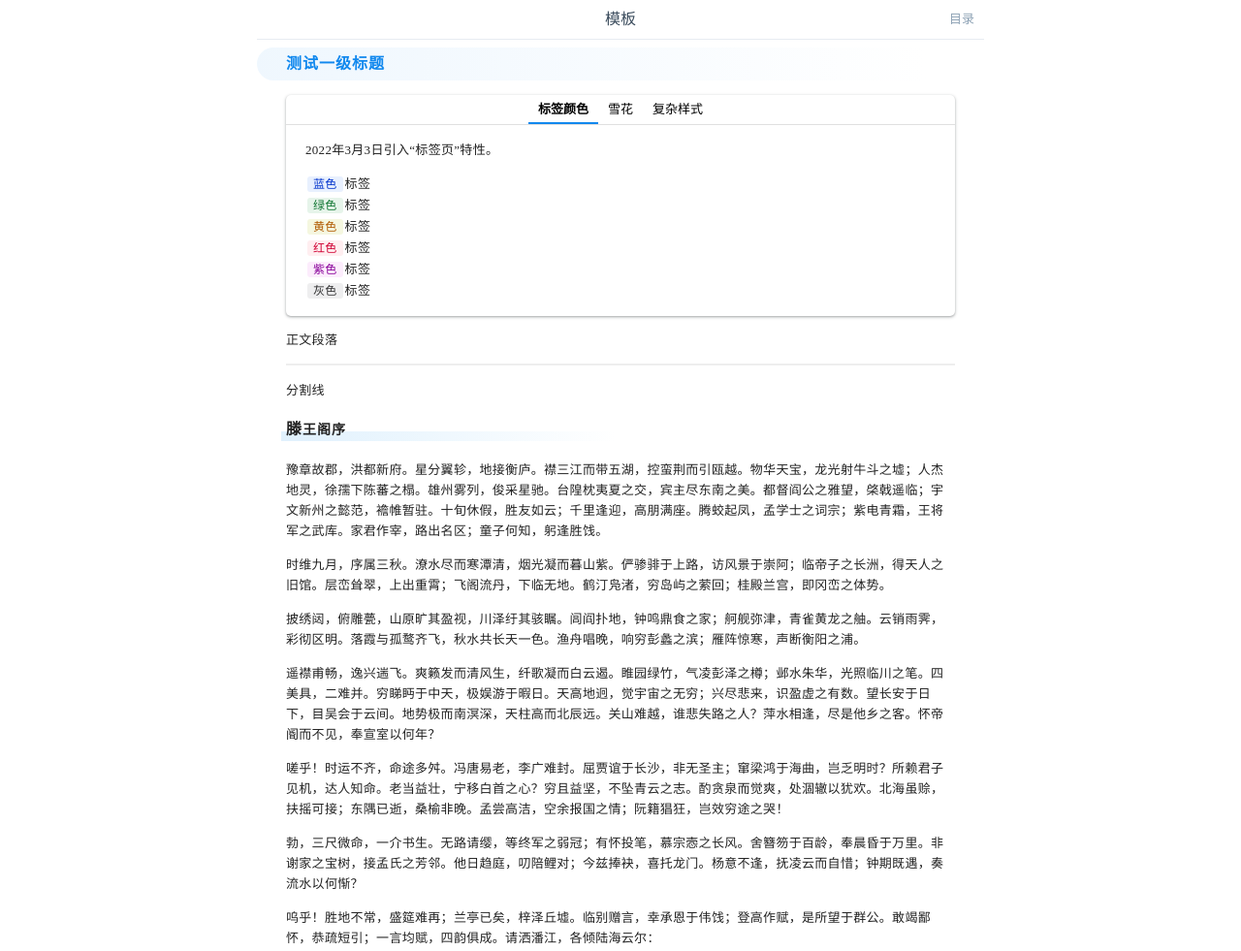
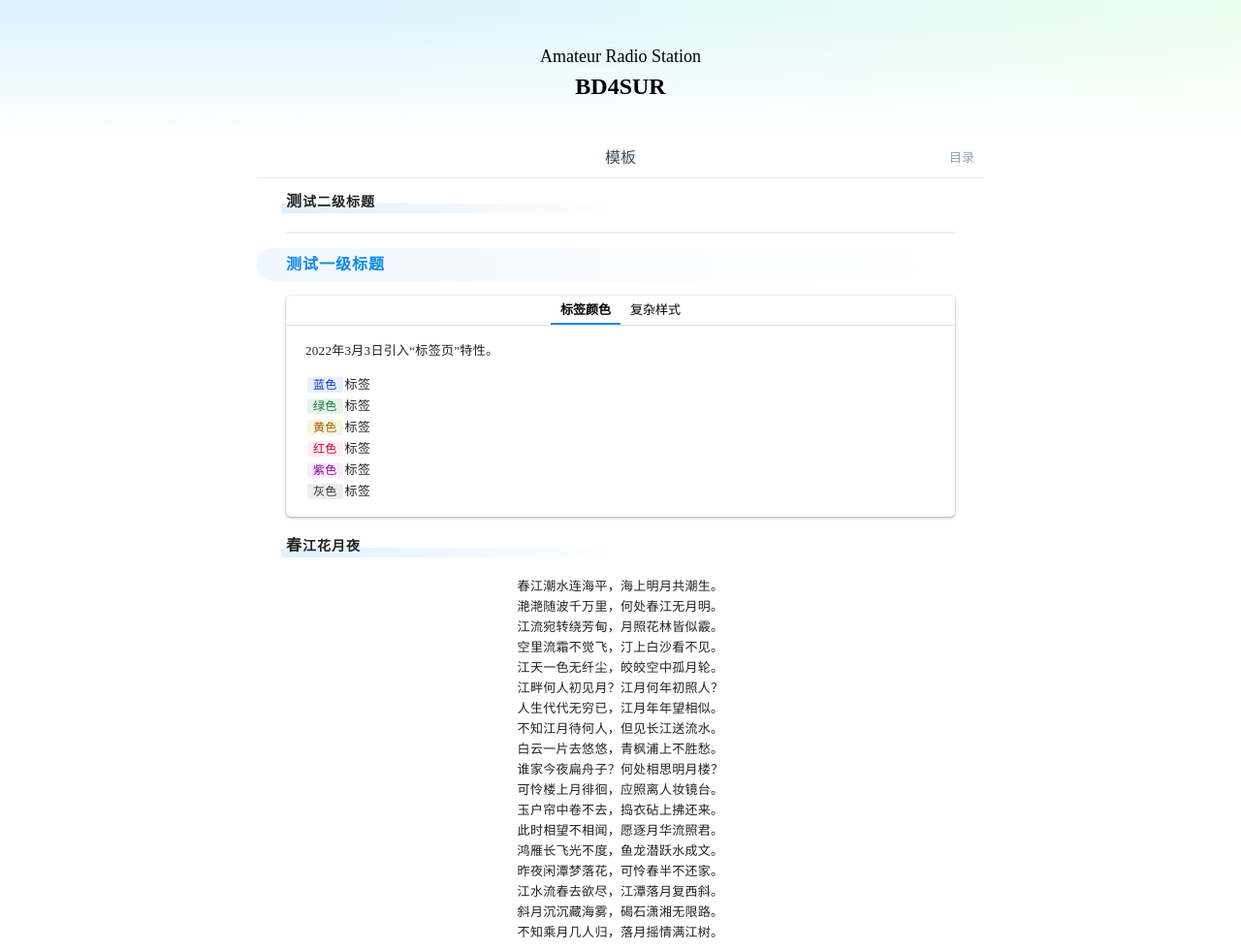
Before and after one commit to bd4sur/memo, a plain HTML site: page index.html in a window 1280 px wide. Shown: the top 981 px of the page at 97% size. Drawn offline with Linux system fonts and the light colour scheme.

Commit message:
2022-06-30

```diff
--- a/index.html
+++ b/index.html
@@ -1,6 +1,10 @@
 <!DOCTYPE html PUBLIC "-//W3C//DTD XHTML 1.0 Transitional//EN" "http://www.w3.org/TR/xhtml1/DTD/xhtml1-transitional.dtd"><html lang="zh-CN"><head><meta charset="utf-8"><meta name="viewport" content="width=device-width, initial-scale=1.0, maximum-scale=1.0, minimum-scale=1.0"><link rel="stylesheet" type="text/css" href="./viewer/markdown.css" charset="utf-8"/><title>BD4SUR Memo</title></head><body>
 
 <markdown id="模板">
+
+## 测试二级标题
+
+------
 
 # 测试一级标题
 
@@ -17,14 +21,6 @@
 <span class="MikumarkTag MikumarkTag-Violet">紫色</span>标签
 <span class="MikumarkTag MikumarkTag-Grey">灰色</span>标签
 
-@ 雪花
-
-: 千万雪花 竞相开放
-万千你我 汇聚成一个家
-
-: 雪花 雪花 开在阳光下
-在故乡 在远方 都一样闪亮
-
 @ 复杂样式
 
 > 引用块
@@ -37,11 +33,26 @@
 
 @@tab
 
-正文段落
+## 春江花月夜
 
-------
-
-分割线
+: 春江潮水连海平，海上明月共潮生。
+滟滟随波千万里，何处春江无月明。
+江流宛转绕芳甸，月照花林皆似霰。
+空里流霜不觉飞，汀上白沙看不见。
+江天一色无纤尘，皎皎空中孤月轮。
+江畔何人初见月？江月何年初照人？
+人生代代无穷已，江月年年望相似。
+不知江月待何人，但见长江送流水。
+白云一片去悠悠，青枫浦上不胜愁。
+谁家今夜扁舟子？何处相思明月楼？
+可怜楼上月徘徊，应照离人妆镜台。
+玉户帘中卷不去，捣衣砧上拂还来。
+此时相望不相闻，愿逐月华流照君。
+鸿雁长飞光不度，鱼龙潜跃水成文。
+昨夜闲潭梦落花，可怜春半不还家。
+江水流春去欲尽，江潭落月复西斜。
+斜月沉沉藏海雾，碣石潇湘无限路。
+不知乘月几人归，落月摇情满江树。
 
 ## 滕王阁序
 
@@ -59,14 +70,12 @@
 
 呜乎！胜地不常，盛筵难再；兰亭已矣，梓泽丘墟。临别赠言，幸承恩于伟饯；登高作赋，是所望于群公。敢竭鄙怀，恭疏短引；一言均赋，四韵俱成。请洒潘江，各倾陆海云尔：
 
+### 滕王阁诗
+
 > : 滕王高阁临江渚，佩玉鸣鸾罢歌舞。
 画栋朝飞南浦云，珠帘暮卷西山雨。
 闲云潭影日悠悠，物换星移几度秋。
 阁中帝子今何在？槛外长江空自流。
-
-### 测试三级标题
-
-正文段落
 
 # 散文
 
@@ -89,6 +98,7 @@
 
 </markdown>
 
+<div class="Header" id="Header"><!--页头内容--></div>
 <div class="Main">
     <div class="StickyTitle"><div id="PageTitle"></div><div id="TocToggle">目录</div></div>
     <div class="TableOfContents"><div class="TocTitle">目录</div><div class="ContentsContainer" id="ContentsContainer"><!--目录--></div></div>
--- a/viewer/main.js
+++ b/viewer/main.js
@@ -28,3 +28,9 @@ $("#TocToggle").click(() => { $(".TableOfContents").slideToggle(100); });
 
 showMarkdown(MARKDOWN_TAGS[0]);
 goTop();
+
+let headerContent = `
+<div style="text-align: center; font-size: 18px; font-weight: lighter; line-height: 2;">Amateur Radio Station</div>
+<div style="text-align: center; font-size: 24px; font-weight: bold;">BD4SUR</div>
+`;
+$("#Header").html(headerContent);
--- a/viewer/markdown.css
+++ b/viewer/markdown.css
@@ -27,6 +27,11 @@ markdown { display: none; }
         --ArticleHorizontalPadding: 15px;
         --ArticleBottomPadding: 30px;
     }
+}
+
+.Header {
+    padding: 40px 0;
+    background-image: linear-gradient(180deg, #fff0 10%, #fff),linear-gradient(90deg, #ddf4ff 30%, #ebffef);
 }
 
 .StickyTitle {
@@ -94,7 +99,8 @@ markdown { display: none; }
     cursor: pointer;
 }
 
-
+/* 目录占位项：不显示marker */
+.VirtualTocItem::marker { content: ""; }
 
 
 
--- a/viewer/mdparser.js
+++ b/viewer/mdparser.js
@@ -573,6 +573,10 @@ function RenderTOC(outline) {
     let HtmlBuffer = new Array();
     HtmlBuffer.push(`<ul class="ContentsList">`);
 
+    // 在目录列表头部插入一个虚拟节点，解决 第一个目录项是二级或二级以下会导致无限循环 的问题
+    let virtualTocItemTitle = "VI_" + ((Math.random() * 100000 + 100000) | 0);
+    outline.unshift({level: 1, title: virtualTocItemTitle});
+
     // 保证标签匹配的栈
     let stack = new Array();
     stack.push('{'); // 已经有一个ul了
@@ -581,9 +585,17 @@ function RenderTOC(outline) {
         let thisLevel = outline[i].level + 1;
         let nextLevel = (outline[i+1] === undefined) ? 2 : (outline[i+1].level + 1)
         let thisTitle = outline[i].title;
+
+        let itemClass = "";
+        if(thisTitle === virtualTocItemTitle) {
+            itemClass = ` class="VirtualTocItem"`;
+            thisTitle = "";
+        }
+
         // 缩进
         if(thisLevel < nextLevel) {
-            HtmlBuffer.push(`<li><span data-title-id="${i}" id="ContentsItem_${i}" class="ContentsItem">${thisTitle}</span>`);
+            // 由于outline列表前面插入了占位项，所以以下所有下标都减1
+            HtmlBuffer.push(`<li${itemClass}><span data-title-id="${i-1}" id="ContentsItem_${i-1}" class="ContentsItem">${thisTitle}</span>`);
             stack.push('(');
             for(let c = 0; c < nextLevel - thisLevel; c++) {
                 HtmlBuffer.push(`<ul class="ContentsListItem">`);
@@ -592,7 +604,7 @@ function RenderTOC(outline) {
         }
         // 退出缩进
         else if(thisLevel > nextLevel) {
-            HtmlBuffer.push(`<li><span data-title-id="${i}" id="ContentsItem_${i}" class="ContentsItem">${thisTitle}</span>`);
+            HtmlBuffer.push(`<li${itemClass}><span data-title-id="${i-1}" id="ContentsItem_${i-1}" class="ContentsItem">${thisTitle}</span>`);
             stack.push('(');
             let count = thisLevel - nextLevel;
             while(count >= 0) {
@@ -611,7 +623,9 @@ function RenderTOC(outline) {
         }
         // 平级
         else {
-            HtmlBuffer.push(`<li><span data-title-id="${i}" id="ContentsItem_${i}" class="ContentsItem">${thisTitle}</span></li>`);
+            if(i > 0) { // 占位项不处理
+                HtmlBuffer.push(`<li${itemClass}><span data-title-id="${i-1}" id="ContentsItem_${i-1}" class="ContentsItem">${thisTitle}</span></li>`);
+            }
         }
     }
     HtmlBuffer.push('</ul>');
```
